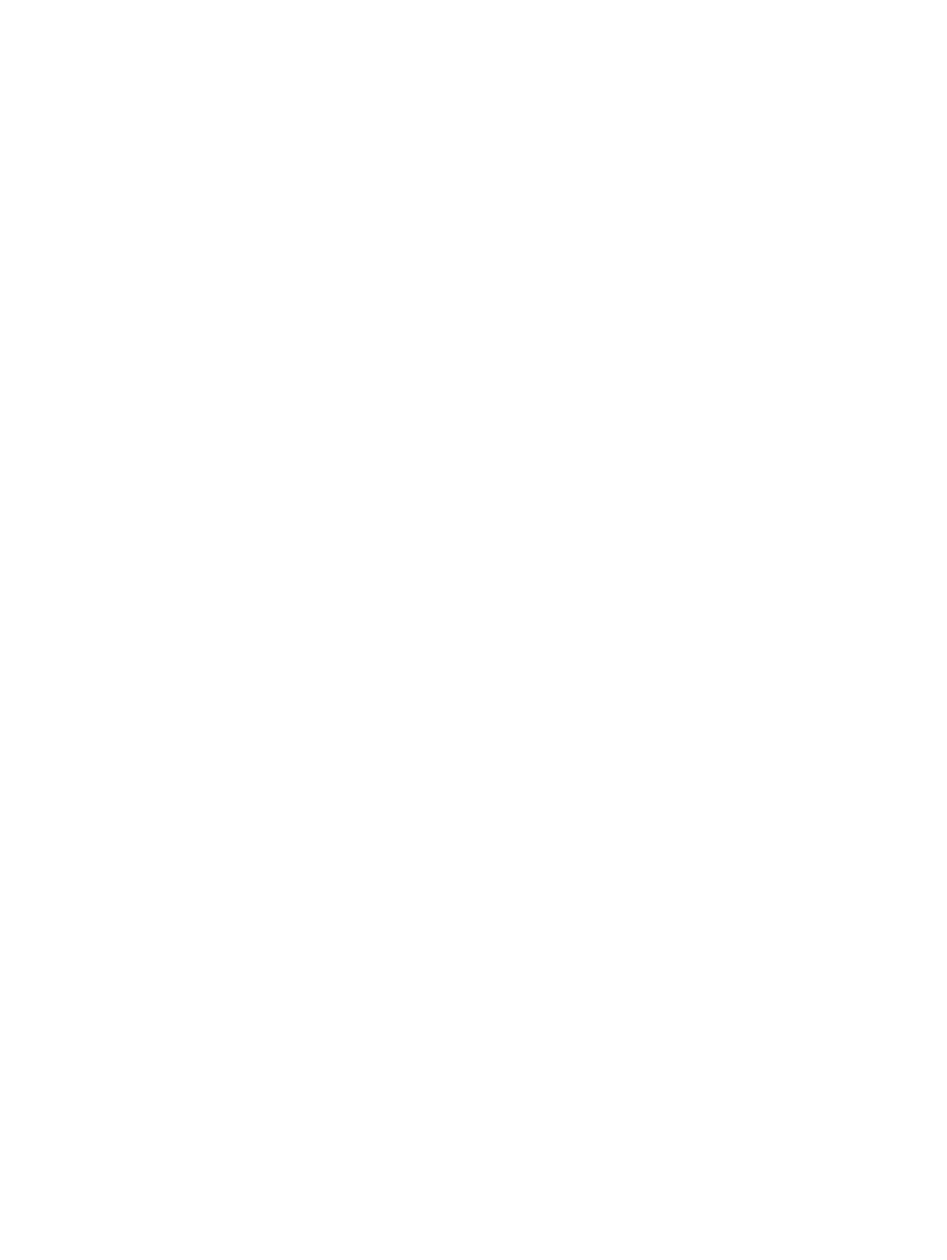
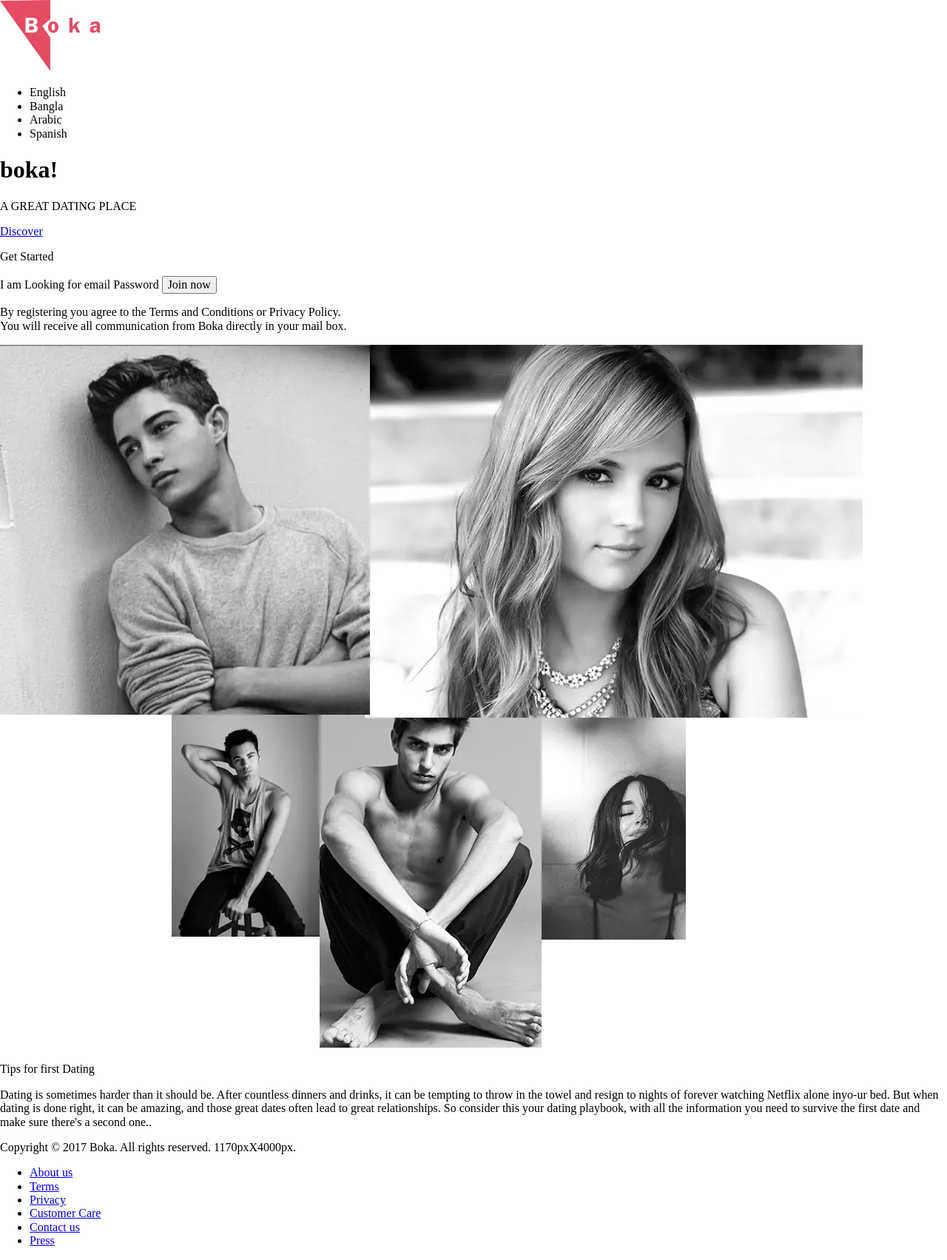
Before and after one commit to glevanov/boka, a website built with Parcel: page src/index.html in a window 1280 px wide. Shown: the whole page at 74% size. Before the commit the page ends 800 px from the top, so only its background shows below. Built offline with nearby package versions, Linux system fonts and the light colour scheme.

Commit message:
Add markup

```diff
--- a/src/index.html
+++ b/src/index.html
@@ -7,6 +7,63 @@
   <meta name="viewport" content="width=device-width, initial-scale=1">
 </head>
 <body>
-
+<header class="header">
+  <div class="wrapper">
+    <picture>
+      <source srcset="./img/boka_logo.webp" type="image/webp">
+      <img src="./img/boka_logo.png" alt="boka" width="136" height="96">
+    </picture>
+    <ul class="languages">
+      <li class="languages__item"><a href="#"></a>English</li>
+      <li class="languages__item"><a href="#"></a>Bangla</li>
+      <li class="languages__item"><a href="#"></a>Arabic</li>
+      <li class="languages__item"><a href="#"></a>Spanish</li>
+    </ul>
+  </div>
+  <div class="headline">
+    <h1 class="headline__heading">boka!</h1>
+    <p class="headline__text">A GREAT DATING PLACE</p>
+    <a class="headline__button" href="#">Discover</a>
+  </div>
+</header>
+<main class="main">
+  <section class="register">
+    <p>Get Started</p>
+    <form class="form">
+      <label>I am </label>
+      <label>Looking for</label>
+      <label>email</label>
+      <label>Password</label>
+      <button type="submit">Join now</button>
+      <p class="form__disclaimer">By registering you agree to the Terms and Conditions or Privacy Policy.<br>
+        You will receive all communication from Boka directly in your mail box.</p>
+    </form>
+  </section>
+  <section class="promo">
+    <picture>
+      <source srcset="./img/models.webp" type="image/webp">
+      <img src="./img/models.jpg" alt="Models" width="1166" height="950">
+    </picture>
+    <p class="promo__lead">Tips for first Dating</p>
+    <p class="promo__text">Dating is sometimes harder than it should be. After countless dinners and drinks, it can be
+      tempting to throw in the towel and resign to nights of forever watching Netflix alone inyo-ur bed. But when dating
+      is done right, it can be amazing, and those great dates often lead to great relationships. So consider this your
+      dating playbook, with all the information you need to survive the first date and make sure there's a second
+      one..</p>
+  </section>
+</main>
+<footer class="footer">
+  <p class="footer__copyright">Copyright © 2017 Boka. All rights reserved. 1170pxX4000px. </p>
+  <nav class="navigation">
+    <ul class="navigation__list">
+      <li class="navigation__item"><a href="#">About us</a></li>
+      <li class="navigation__item"><a href="#">Terms</a></li>
+      <li class="navigation__item"><a href="#">Privacy</a></li>
+      <li class="navigation__item"><a href="#">Customer Care</a></li>
+      <li class="navigation__item"><a href="#">Contact us</a></li>
+      <li class="navigation__item"><a href="#">Press</a></li>
+    </ul>
+  </nav>
+</footer>
 </body>
 </html>
```
